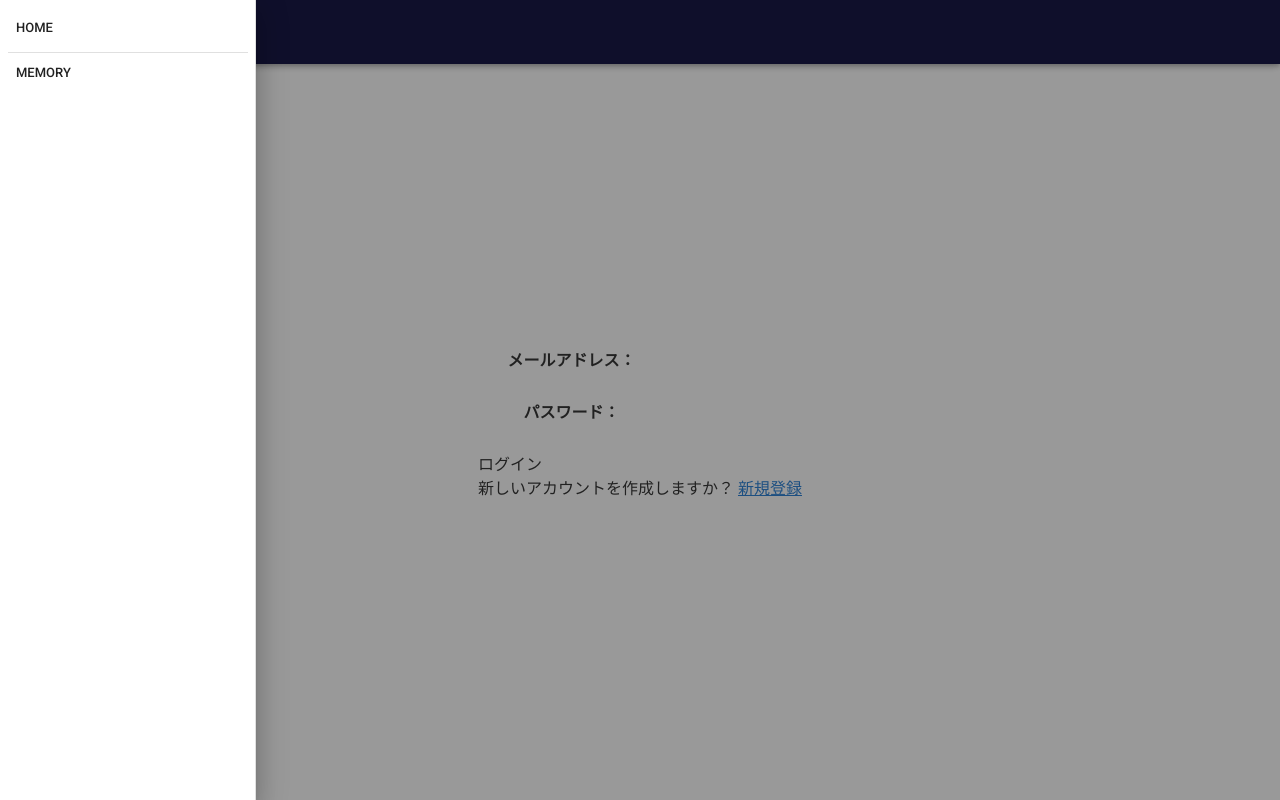
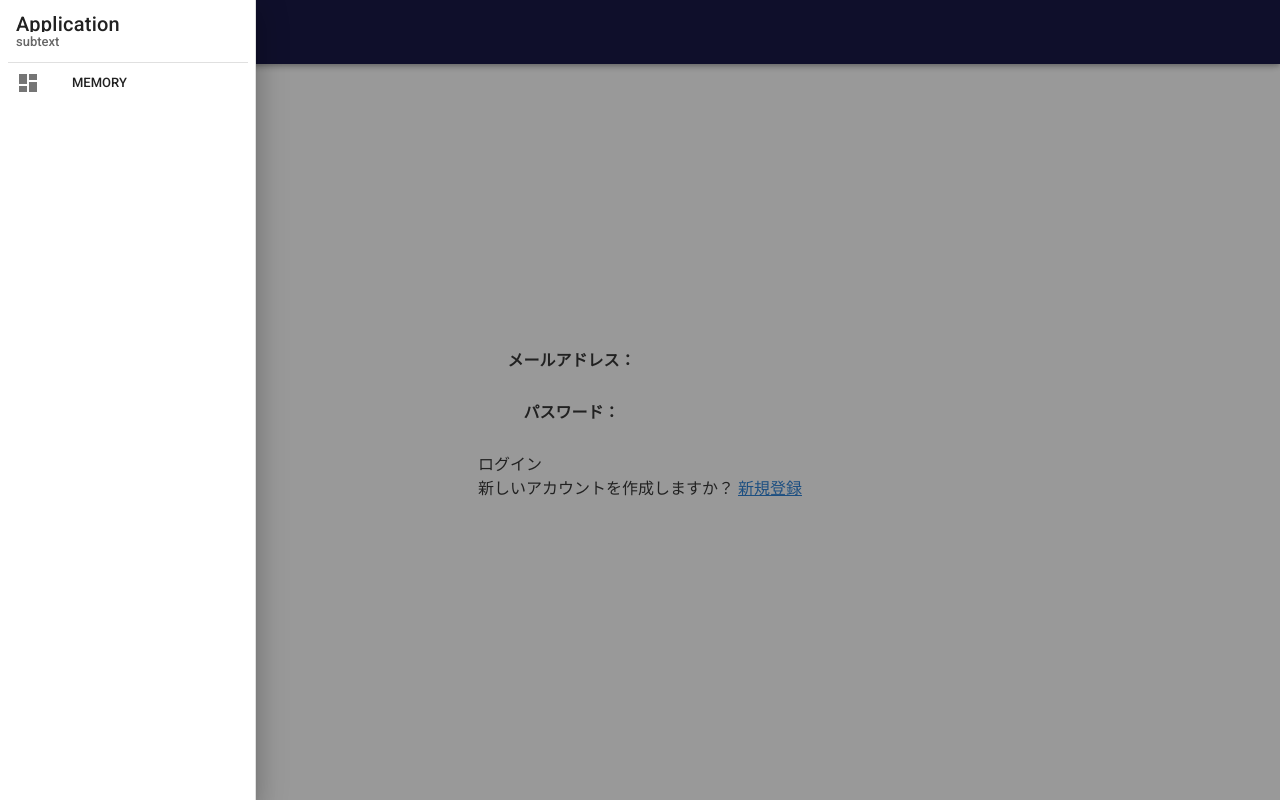
Before and after one commit to junki-gnct/handsfree-box, a Vue app in the folder frontend/: page /#/login in a window 1280 px wide. Both pictures are taken after a click on the button 40 px from the left and 32 px from the top of the page. Built offline with nearby package versions, Linux system fonts and the light colour scheme; no server answers.

Commit message:
サイドバーボタンの変更

```diff
--- a/frontend/src/App.vue
+++ b/frontend/src/App.vue
@@ -1,6 +1,6 @@
 <template>
   <v-app>
-    <Header />
+    <Header :hidden="hidden" />
     <v-content>
       <v-container fluid fill-height>
         <v-layout justify-center align-center>
@@ -12,13 +12,22 @@
 </template>
 
 <script lang="ts">
-import { Vue, Component } from 'vue-property-decorator';
+import { Vue, Component, Watch, Prop } from 'vue-property-decorator';
 import Header from './components/Header.vue';
+import * as SessionManager from './SessionManager';
 
 @Component({
   components: {
     Header,
   },
 })
-export default class App extends Vue {}
+export default class App extends Vue {
+  @Prop({ default: false })
+  hidden!: boolean;
+
+  @Watch('$route')
+  route() {
+    this.hidden = !SessionManager.isLoggedIn();
+  }
+}
 </script>
--- a/frontend/src/components/Header.vue
+++ b/frontend/src/components/Header.vue
@@ -2,7 +2,10 @@
   <div>
     <v-app-bar app color="#000033" dark>
       <div class="d-flex align-center">
-        <v-app-bar-nav-icon @click.stop="drawer = !drawer"></v-app-bar-nav-icon>
+        <v-app-bar-nav-icon
+          v-if="!hidden"
+          @click.stop="drawer = !drawer"
+        ></v-app-bar-nav-icon>
         <v-img
           alt="Vuetify Logo"
           class="shrink mr-2"
@@ -20,8 +23,15 @@
           v-model="group"
           active-class="deep-purple--text text--accent-4"
         >
-          <v-list-item :key="home.title" :value="home.active" :to="home.path">
-            <v-list-item-title>{{ home.title }}</v-list-item-title>
+          <v-list-item>
+            <v-list-item-content>
+              <v-list-item-title class="title">
+                Application
+              </v-list-item-title>
+              <v-list-item-subtitle>
+                subtext
+              </v-list-item-subtitle>
+            </v-list-item-content>
           </v-list-item>
 
           <v-divider></v-divider>
@@ -29,10 +39,16 @@
           <v-list-item
             v-for="item in items"
             :key="item.title"
-            :value="item.active"
+            link
             :to="item.path"
           >
-            <v-list-item-title>{{ item.title }}</v-list-item-title>
+            <v-list-item-icon>
+              <v-icon>{{ item.icon }}</v-icon>
+            </v-list-item-icon>
+
+            <v-list-item-content>
+              <v-list-item-title>{{ item.title }}</v-list-item-title>
+            </v-list-item-content>
           </v-list-item>
         </v-list-item-group>
       </v-list>
@@ -41,24 +57,22 @@
 </template>
 
 <script lang="ts">
-import { Vue, Component } from 'vue-property-decorator';
+import { Vue, Prop, Component } from 'vue-property-decorator';
 
 @Component
 export default class Header extends Vue {
+  @Prop({ default: false })
+  hidden!: boolean;
+
   private drawer = false;
 
   private group = null;
-
-  private home = {
-    title: 'HOME',
-    path: '/',
-    active: true,
-  };
 
   private items = [
     {
       title: 'MEMORY',
       path: '/about',
+      icon: 'mdi-view-dashboard',
     },
   ];
 }
--- a/frontend/src/router/index.ts
+++ b/frontend/src/router/index.ts
@@ -2,7 +2,6 @@ import Vue from 'vue';
 import VueRouter, { RouteConfig } from 'vue-router';
 import Home from '../views/Home.vue';
 import Login from '../views/Login.vue';
-import Signup from '../views/Signup.vue';
 
 Vue.use(VueRouter);
 
@@ -21,13 +20,12 @@ const routes: Array<RouteConfig> = [
   {
     path: '/signup',
     name: 'Signup',
-    component: Signup,
+    component: () => import('../views/Signup.vue'),
   },
   {
     path: '/about',
     name: 'About',
-    component: () =>
-      import(/* webpackChunkName: "about" */ '../views/About.vue'),
+    component: () => import('../views/About.vue'),
   },
   {
     path: '*',
@@ -38,6 +36,13 @@ const routes: Array<RouteConfig> = [
 
 const router = new VueRouter({
   routes,
+  scrollBehavior(to, from, savedPosition) {
+    if (savedPosition) {
+      return savedPosition;
+    } else {
+      return { x: 0, y: 0 };
+    }
+  },
 });
 
 export default router;
```
Also changed, not shown: 1 other file (tests, documents, lock files or other folders).
